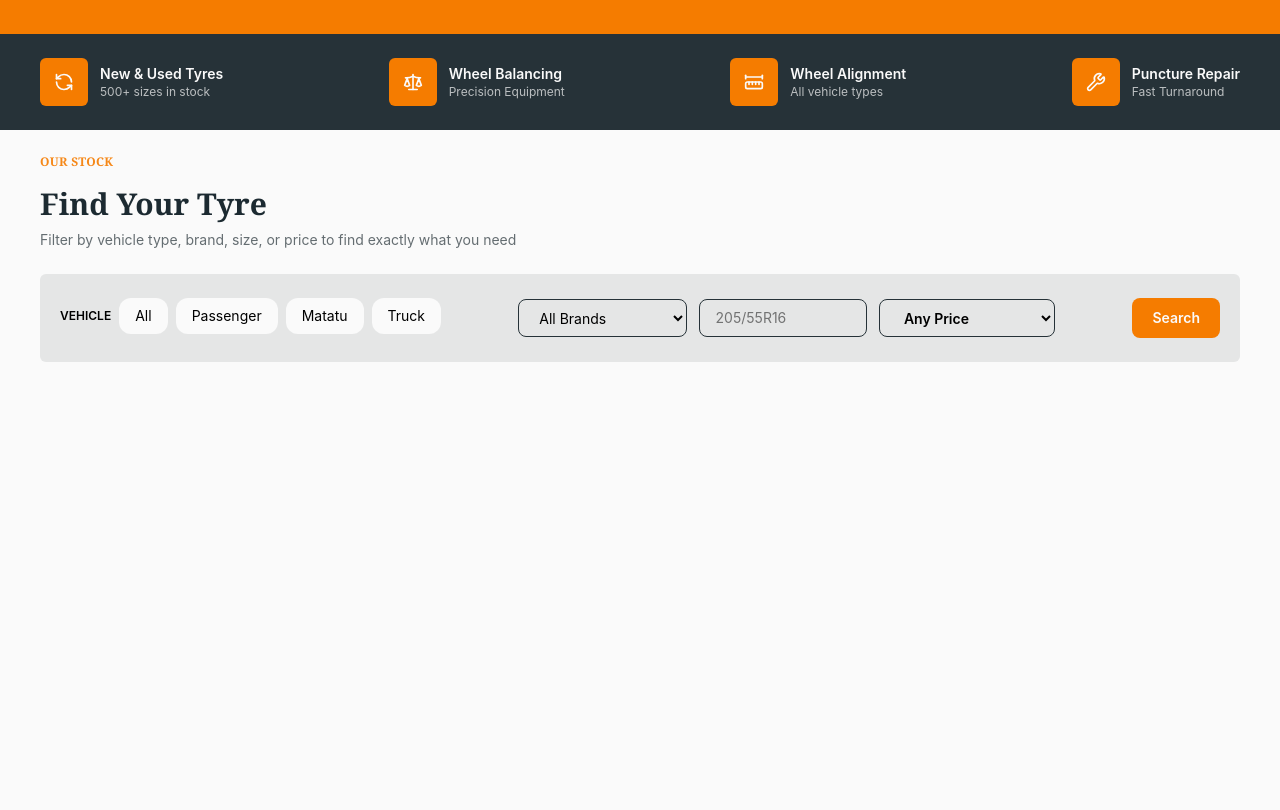
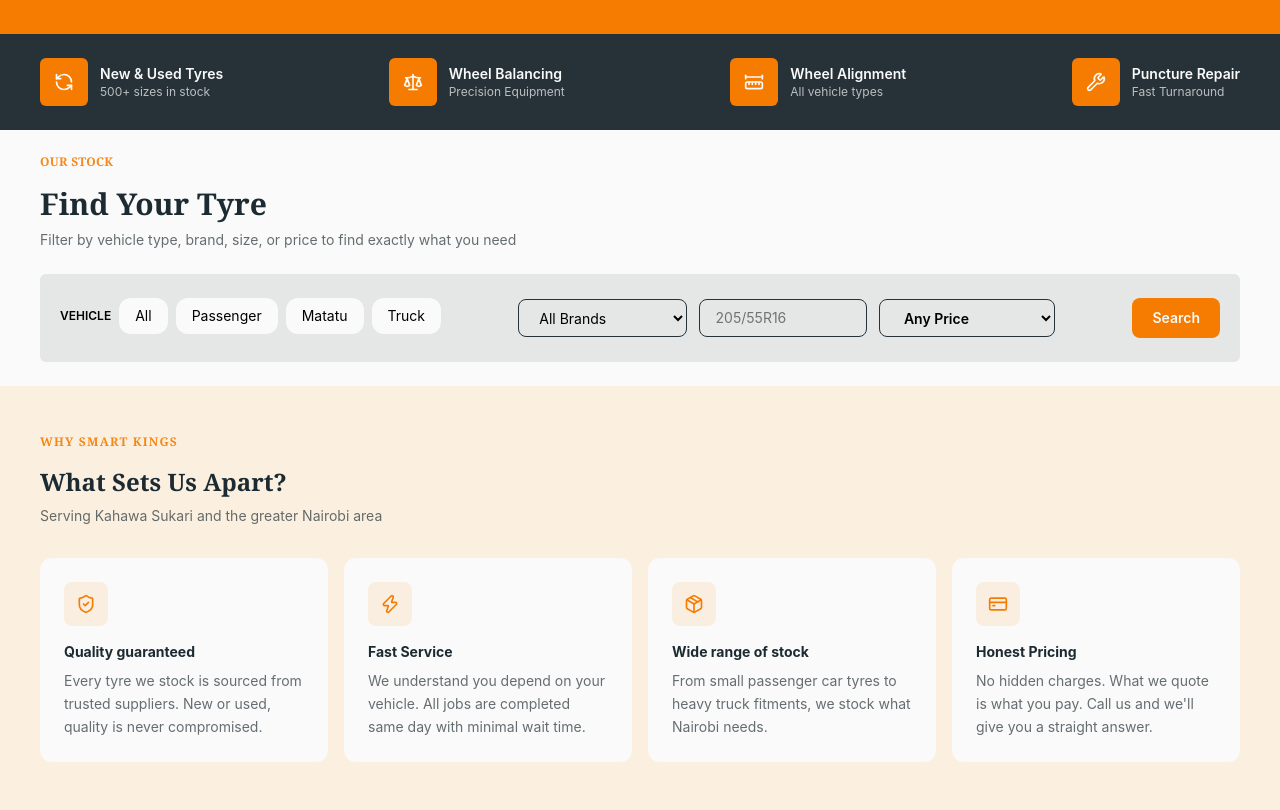
Before and after one commit to WainainaGathecha/smartkingsauto, a website: page index.html in a window 1280 px wide. Shown: the part 392-1202 px from the top of the page. Before the commit the page ends 800 px from the top, so only its background shows below. Drawn offline with nearby package versions, Linux system fonts and the light colour scheme; files that its build step writes are made by us from their sources.

Commit message:
add why us section

```diff
--- a/index.html
+++ b/index.html
@@ -134,7 +134,7 @@
 
          <!-- Services section -->
 
-        <section class="gap-10 bg-surface-dark text-page py-6 px-10 grid grid-cols-2 md:flex md:justify-between">
+        <section id="services" class="gap-10 bg-surface-dark text-page py-6 px-10 grid grid-cols-2 md:flex md:justify-between">
             <div class="flex items-center gap-3">
                 <div class=" bg-brand w-12 h-12 rounded-md text-page shrink-0 flex items-center justify-center">
                     <i data-lucide="refresh-ccw" class="w-5 h-5"></i>
@@ -177,7 +177,7 @@
 
         <!-- Products Section -->
 
-        <section class="bg-page px-5 md:px-10 py-6">
+        <section id="products" class="bg-page px-5 md:px-10 py-6">
             <span class="block text-brand font-semibold text-xs opacity-90 tracking-wide font-serif mb-4 uppercase">Our Stock</span>
             <h2 class="font-bold font-serif text-3xl text-surface-darker mb-2">Find Your Tyre</h2>
             <p class="text-sm opacity-70 text-surface-dark">Filter by vehicle type, brand, size, or price to find exactly what you need</p>
@@ -219,7 +219,89 @@
                 <button class="w-full md:w-auto  bg-brand px-5 py-2.5 text-sm rounded-lg text-page hover:bg-brand-dark transition-colors duration-200 active:bg-brand-dark font-semibold">Search </button>
 
             </div>
+
+
+            <!-- Render tyres here -->
         </section>
+
+        <!-- About us section -->
+
+        <section id="why-us" class="bg-brand-light/15 w-full py-12 px-10">
+
+            <!-- Section header -->
+                <span class="block text-brand font-serif font-semibold uppercase text-xs opacity-90 tracking-widest mb-4">Why smart kings</span>
+                <h2 class="font-bold font-serif text-2xl text-surface-darker mb-2 ">What Sets Us Apart?</h2>
+                <p class="text-surface-dark text-sm opacity-70 mb-8">Serving Kahawa Sukari and the greater Nairobi area</p>
+
+                <!-- cards grid -->
+                <div class="grid grid-cols-1 sm:grid-cols-2 lg:grid-cols-4 gap-4">
+
+                    <!-- card 1  -->
+                    <div class="flex flex-col bg-page rounded-xl p-6 gap-4">
+                        <div class="bg-brand/10 w-11 h-11 rounded-lg flex items-center justify-center shrink-0">
+                        <i data-lucide="shield-check" class="w-5 h-5 text-brand"></i>
+                        </div>
+                        <div>
+                            <h3 class="font-bold text-surface-darker text-sm mb-2 ">
+                            Quality guaranteed
+                            </h3>
+                            <p class="text-sm text-surface-dark opacity-70 leading-relaxed">
+                            Every tyre we stock is sourced from trusted suppliers. New or used, quality is never compromised.
+                            </p>
+                        </div>
+                    </div>
+                    <!-- card 2 -->
+                    <div class="bg-page rounded-xl p-6 flex flex-col gap-4">
+                        <div class="bg-brand/10 w-11 h-11 rounded-lg flex items-center justify-center shrink-0">
+                            <i data-lucide="zap" class="w-5 h-5 text-brand"></i>
+                        </div>
+                        <div>
+                            <h3 class="font-bold text-surface-darker text-sm mb-2">
+                                Fast Service
+                            </h3>
+                            <p class="text-sm text-surface-dark opacity-70 leading-relaxed">
+                                We understand you depend on your vehicle. All jobs are completed same day with minimal wait time.
+                            </p>
+                        </div>
+                    </div>
+                    <!-- card 3 -->
+
+                    <div class="bg-page rounded-xl p-6 flex flex-col gap-4">
+                        <div class="bg-brand/10 w-11 h-11 rounded-lg flex items-center justify-center shrink-0">
+                            <i data-lucide="package" class="w-5 h-5 text-brand"></i>
+                        </div>
+                        <div>
+                            <h3 class="font-bold text-surface-darker text-sm mb-2">
+                                Wide range of stock
+                            </h3>
+                            <p class="text-sm text-surface-dark opacity-70 leading-relaxed">
+                                From small passenger car tyres to heavy truck fitments, we stock what Nairobi needs.
+                            </p>
+                        </div>
+                    </div>
+                    <!-- card 4 -->
+                    <div class="bg-page rounded-xl p-6 flex flex-col gap-4">
+                        <div class="bg-brand/10 w-11 h-11 rounded-lg flex items-center justify-center shrink-0">
+                            <i data-lucide="credit-card" class="w-5 h-5 text-brand"></i>
+                        </div>
+                        <div>
+                            <h3 class="font-bold text-surface-darker text-sm mb-2">
+                                Honest Pricing
+                            </h3>
+                            <p class="text-sm text-surface-dark opacity-70 leading-relaxed">
+                                No hidden charges. What we quote is what you pay. Call us and we'll give you a straight answer.
+                            </p>
+                        </div>
+                    </div>
+                </div>
+        </section>
+
+        <!-- Find us section -->
+        <section>
+
+        </section>
+
+
 
      <script>
         lucide.createIcons();
```
